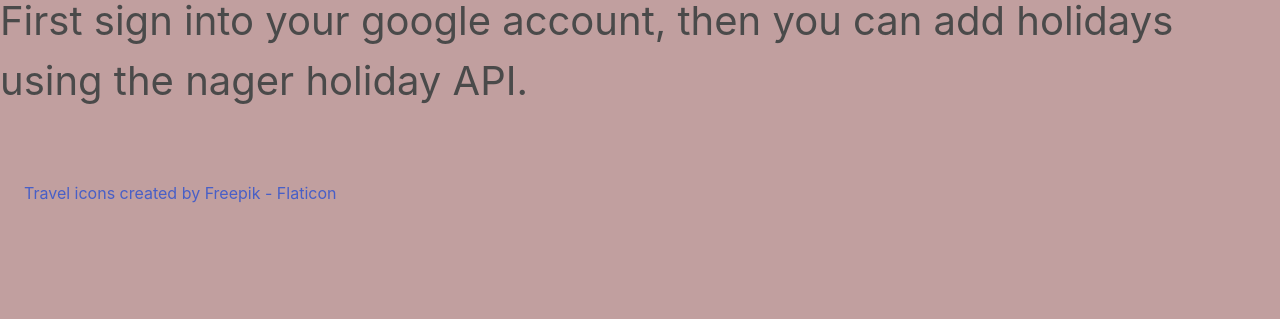
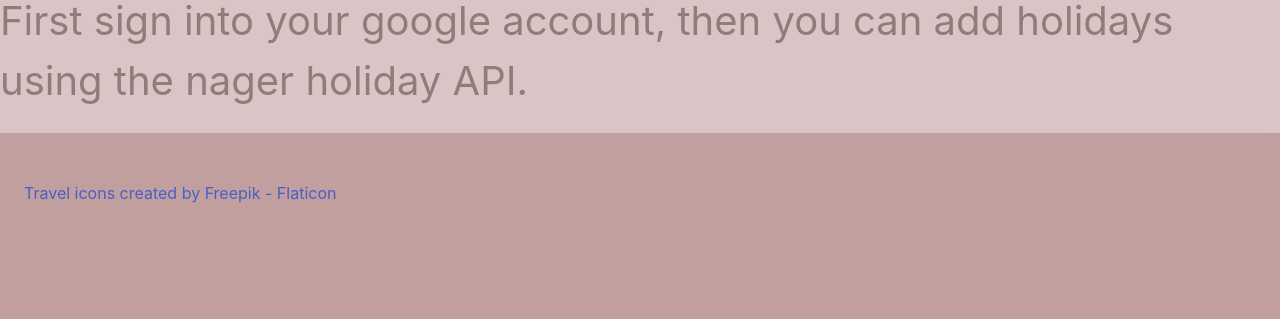
Before and after one commit to jshannon33/Google-Calendar-Holiday-App, a plain HTML site: page index.html in a window 1280 px wide. Shown: the part 481-800 px from the top of the page. Drawn offline with nearby package versions, Linux system fonts and the light colour scheme; no server answers.

Commit message:
small changes to functionality

```diff
--- a/assets/style.css
+++ b/assets/style.css
@@ -9,7 +9,7 @@ body {
 	background-color: rgb(193, 159, 159);
 }
 
-#homePage {
+#globe {
 	background: url(background.png);
 	background-size: cover;
 	border: 2px solid #000;
@@ -22,8 +22,14 @@ body {
 		2px 2px 25px #000 inset, -45px -45px 25px RGBA(0, 0, 0, 0.5) inset,
 		25px 25px 45px RGBA(0, 0, 0, 0.45) inset;
 	margin: 0 auto;
+
 	/* rotate internal image */
 	/* transform:rotateX(6deg) rotateY(6deg) rotateZ(6deg); */
+}
+
+#homePageText {
+	background: white;
+	opacity: 40%;
 }
 
 @keyframes movimiento {
--- a/index.html
+++ b/index.html
@@ -25,20 +25,23 @@
 			</div>
 		</div>
 		<!-- welcome page, explains app and shows login button -->
-		<div id="homePage"></div>
 
-		<div class="is-flex is-flex-direction-column">
+		<div id="homePage">
+			<div id="globe"></div>
+			<div id="homePageText" class="is-flex is-flex-direction-column">
 				<h1 class="is-size-1" id="title">
 					Add Countries from Around the World :)
 				</h1>
 				<h2 class="is-size-2" id="description">
-				First sign into your google account, then you can add holidays using the
-				nager holiday API.
+					First sign into your google account, then you can add holidays using
+					the nager holiday API.
 				</h2>
 				<button id="authorize_button" class="is-align-self-center">
 					Sign In
 				</button>
 			</div>
+		</div>
+
 		<!-- <button id="test_button">test button</button> -->
 
 		<!-- page that shows the country buttons, holidays, and ability to add to calendar. -->
```
Lines whose indentation alone changed are shown as unchanged.
